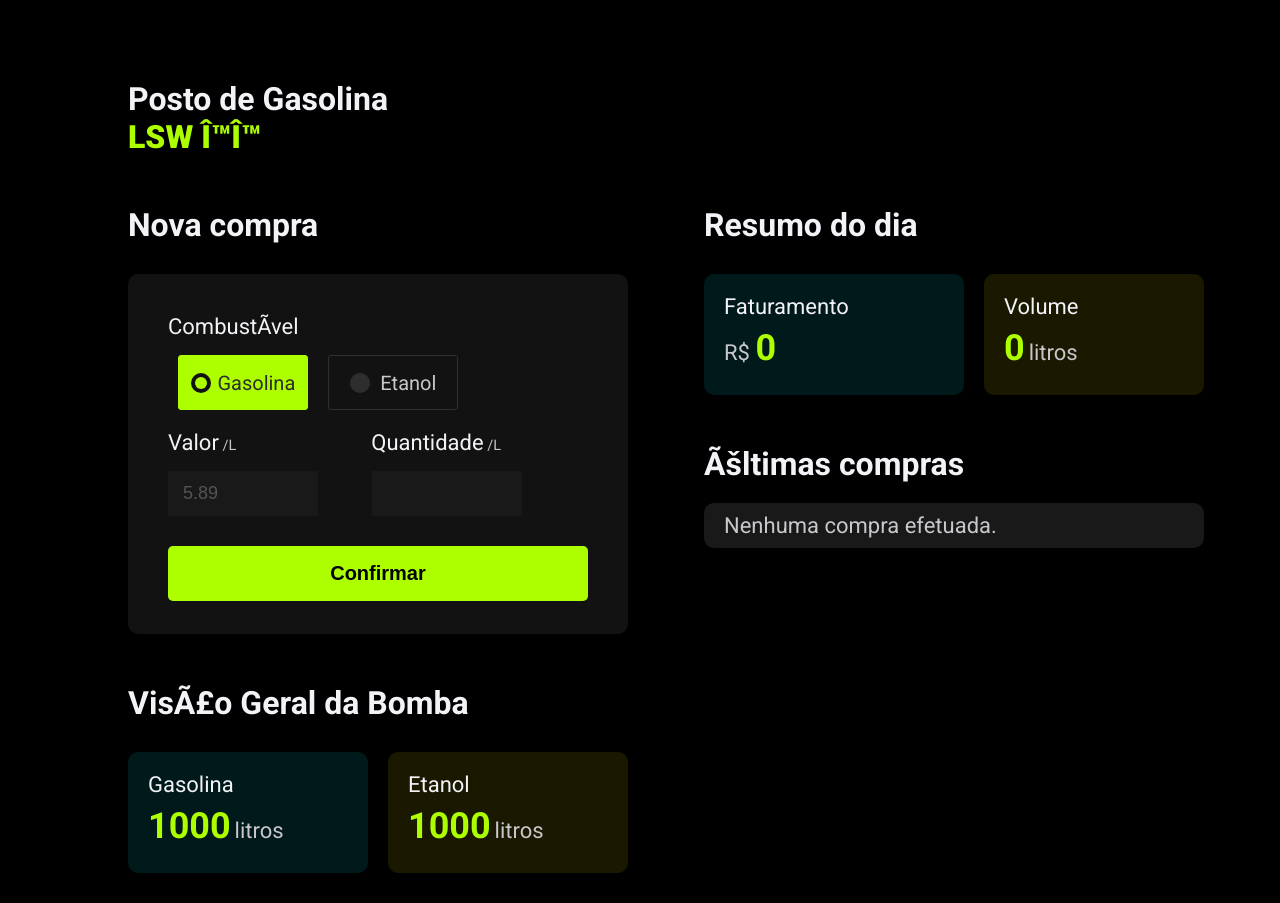
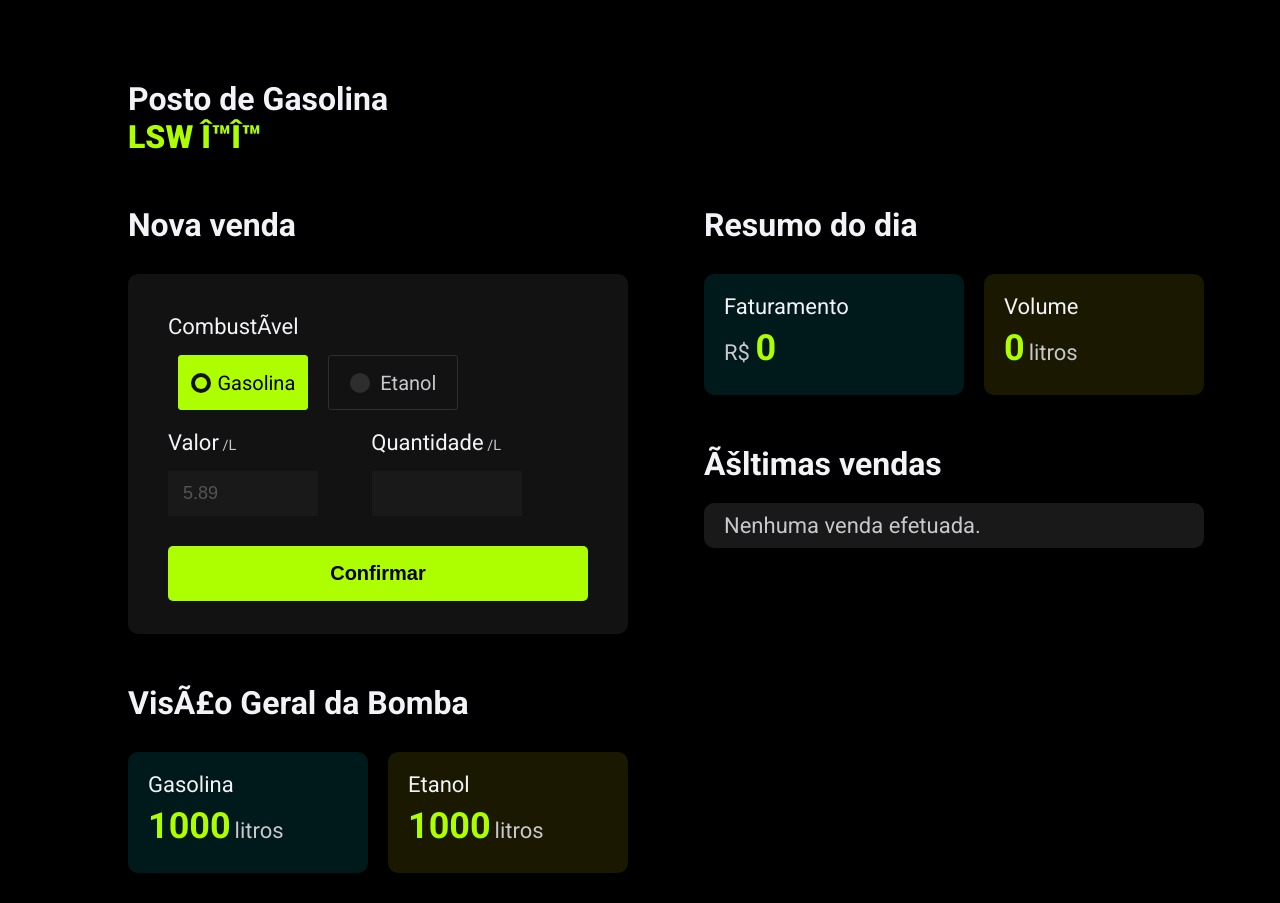
Before and after one commit to frontedu/gas-station, a plain HTML site: page index.html in a window 1280 px wide. Drawn offline with Linux system fonts and the light colour scheme.

Commit message:
v1.2
textos, correção no preview do submit e algumas outras mini correções

```diff
--- a/index.html
+++ b/index.html
@@ -25,7 +25,7 @@
     <main class="purchase">
       <!-- MAIN TOP -->
       <section class="sec-1">
-        <h2>Nova compra</h2>
+        <h2>Nova venda</h2>
 
         <div class="add-card">
           <form id="form">
@@ -52,7 +52,7 @@
             <label for="valor-litro"></label>
             <input type="number" id="quant-litros" oninput="preview()" class="ml-45" name="quant" min="0" max="1000"
               value="" />
-            <input id="compra" class="block confirma" type="submit" value="Confirmar" />
+            <input id="vendido" class="block confirma" type="submit" value="Confirmar" />
           </form>
         </div>
       </section>
@@ -98,10 +98,10 @@
 
       <!-- SIDEBAR BOTTOM -->
       <section class="sec-4">
-        <h2 class="lastAdd">Últimas compras</h2>
+        <h2 class="lastAdd">Últimas vendas</h2>
         <div id="purchases" class="historico">
 
-          <p>Nenhuma compra efetuada.</p>
+          <p>Nenhuma venda efetuada.</p>
 
         </div>
       </section>
--- a/script.js
+++ b/script.js
@@ -22,7 +22,7 @@ price.value = gasPrice;
 selectFuel();
 
 // GET SUBMIT CLICK (PARA O EVENT LISTENER)
-const submit = document.getElementById("compra");
+const submit = document.getElementById("vendido");
 
 /////////////////
 //MAIN FUNCTION//
@@ -76,7 +76,7 @@ function preview() {
   var input = document.getElementById("quant-litros").value;
   var FuelPreview = form.select.value;
   var totalPreview =
-    FuelPreview == "Gasolina" ? gasPrice * input : etaPrice * input;
+    FuelPreview == "Gasolina" ? gasPrice * parseInt(input) : etaPrice * parseInt(input);
   var Vol = FuelPreview == "Gasolina" ? gasVol : etaVol;
 
   if (input <= 0) submit.value = "Confirmar";
@@ -88,7 +88,7 @@ function preview() {
 //ADD PARAGRAPH//
 /////////////////
 function paragraph(getp, linep) {
-  if (getp.lastElementChild.textContent == "Nenhuma compra efetuada.")
+  if (getp.lastElementChild.textContent == "Nenhuma venda efetuada.")
     getp.lastElementChild.textContent = linep;
   else {
     const newp = document.createElement("p");
--- a/style.css
+++ b/style.css
@@ -256,6 +256,7 @@ label {
   justify-content: space-evenly;
   margin-top: 16px;
 }
+
 .wrapper .option {
   height: 100%;
   width: 100%;
@@ -269,6 +270,7 @@ label {
   border: 1px solid var(--dark);
   transition: all 0.3s ease;
 }
+
 .wrapper .option .dot {
   height: 20px;
   width: 20px;
@@ -276,6 +278,7 @@ label {
   border-radius: 50%;
   position: relative;
 }
+
 .wrapper .option .dot::before {
   position: absolute;
   content: "";
@@ -289,34 +292,41 @@ label {
   transform: scale(1.5);
   transition: all 0.3s ease;
 }
+
 .gas-mr {
   margin-left: 5px;
 }
+
 input[type="radio"] {
   display: none;
 }
+
 
 #option-1:checked:checked ~ .option-1,
 #option-2:checked:checked ~ .option-2 {
   border-color: var(--main);
   background: var(--main);
 }
+
 #option-1:checked:checked ~ .option-1 .dot,
 #option-2:checked:checked ~ .option-2 .dot {
   background: var(--black);
 }
+
 #option-1:checked:checked ~ .option-1 .dot::before,
 #option-2:checked:checked ~ .option-2 .dot::before {
   opacity: 1;
   transform: scale(1);
 }
+
 .wrapper .option span {
   font-size: 20px;
   color: var(--gray);
 }
+
 #option-1:checked:checked ~ .option-1 span,
 #option-2:checked:checked ~ .option-2 span {
-  color: var(--dark);
+  color: black;
 }
 
 @media screen and (max-width: 1470px) {
@@ -344,6 +354,6 @@ input[type="radio"] {
 
 @media screen and (max-width: 1140px) {
   /*
-  adaptar para celular (largura dinâmica)
+  LARGURA DINÂMICA EM CELULARES
   */
 }
```
Also changed, not shown: 1 other file.
